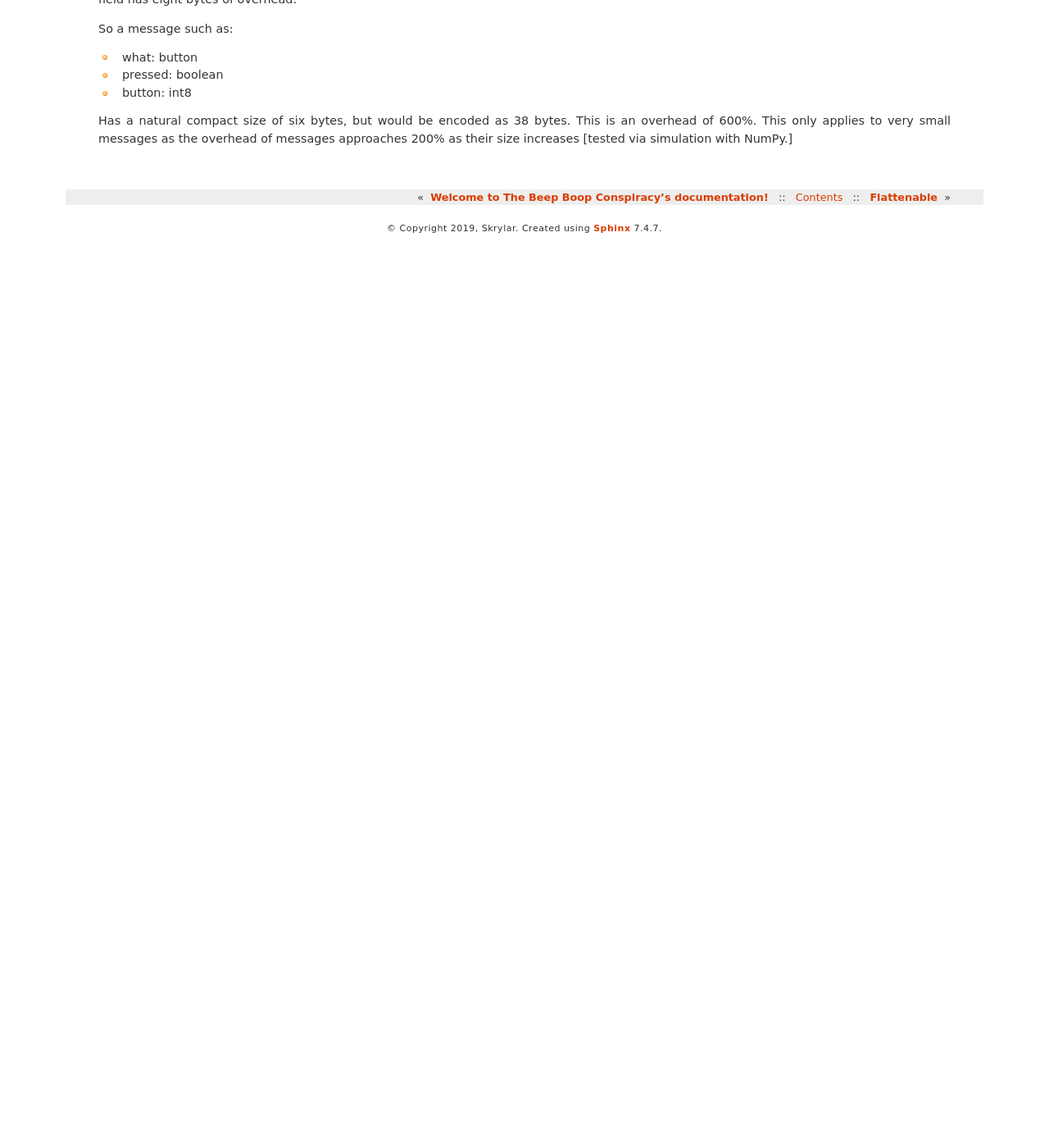
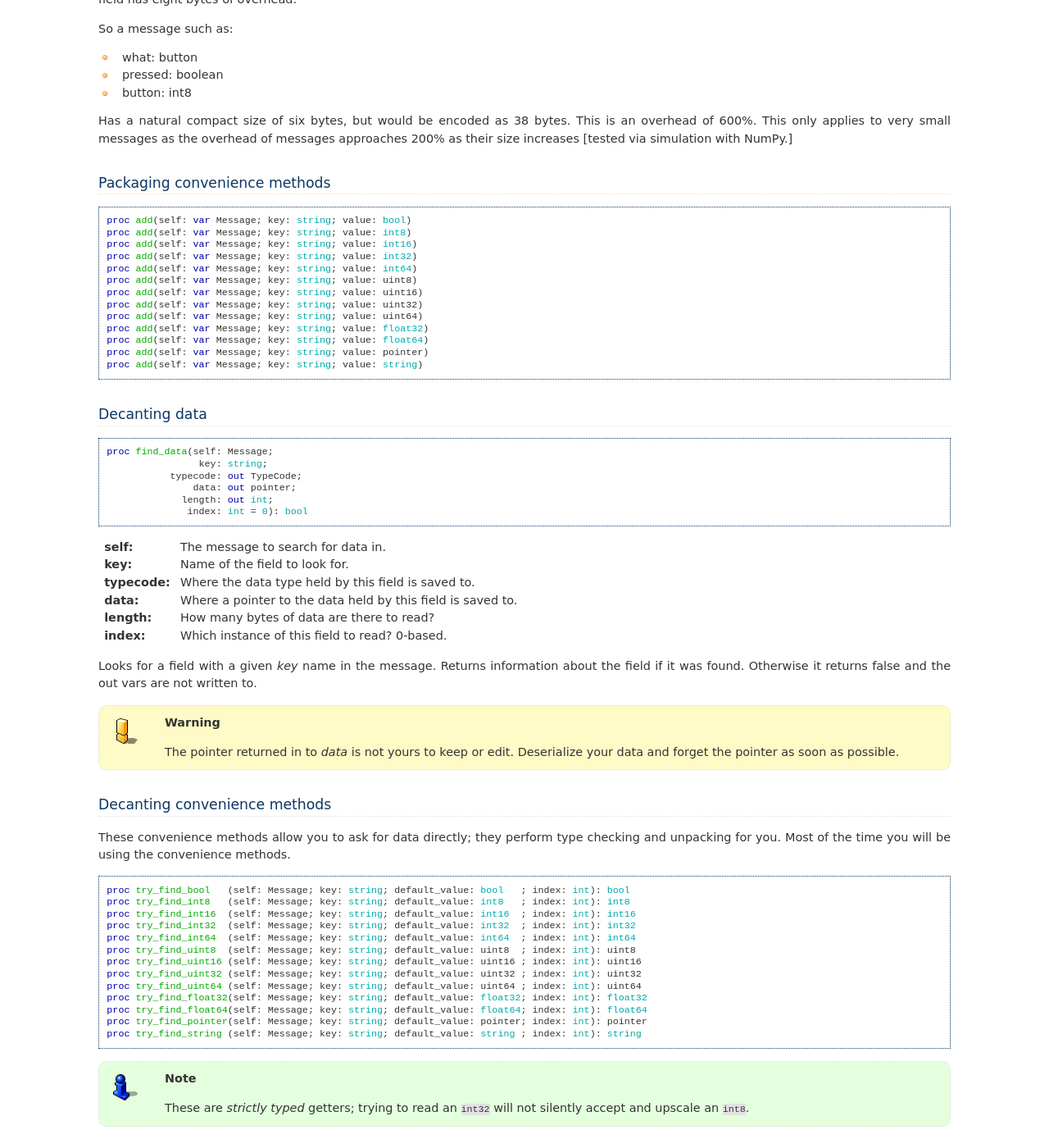
Before and after one commit to Skrylar/thunderstrike, a Sphinx documentation site: the page built from docs/source/message.rst, in a window 1280 px wide and 1400 px high, scrolled down 1141 px. Shown: the whole window at 82% size. Built offline with Sphinx 7.4.7, drawn with Linux system fonts in a browser that asks for light colours; before the commit the page ends 1436 px from its top, so only the background shows below that.

Commit message:
reading data from messages + docs

```diff
--- a/docs/source/message.rst
+++ b/docs/source/message.rst
@@ -19,13 +19,13 @@ Packaging data
 
 .. code:: nim
 
-   proc add_data*(self: var Message;
-                  name: string;
-              typecode: TypeCode;
-                  data: pointer;
-                length: int;
-            fixed_size: bool = true;
-                 count: int = 1): pointer {.discardable.}
+   proc add_data(self: var Message;
+                 name: string;
+             typecode: TypeCode;
+                 data: pointer;
+               length: int;
+           fixed_size: bool = true;
+                count: int = 1): pointer {.discardable.}
 
 :self:
 :name: Key to store the data under. Does not need to be unique, with caveat.
@@ -59,3 +59,78 @@ So a message such as:
 - button: int8
 
 Has a natural compact size of six bytes, but would be encoded as 38 bytes. This is an overhead of 600%. This only applies to very small messages as the overhead of messages approaches 200% as their size increases [tested via simulation with NumPy.]
+
+Packaging convenience methods
+-----------------------------
+
+.. code:: nim
+
+    proc add(self: var Message; key: string; value: bool)
+    proc add(self: var Message; key: string; value: int8)
+    proc add(self: var Message; key: string; value: int16)
+    proc add(self: var Message; key: string; value: int32)
+    proc add(self: var Message; key: string; value: int64)
+    proc add(self: var Message; key: string; value: uint8)
+    proc add(self: var Message; key: string; value: uint16)
+    proc add(self: var Message; key: string; value: uint32)
+    proc add(self: var Message; key: string; value: uint64)
+    proc add(self: var Message; key: string; value: float32)
+    proc add(self: var Message; key: string; value: float64)
+    proc add(self: var Message; key: string; value: pointer)
+    proc add(self: var Message; key: string; value: string)
+
+Decanting data
+--------------
+
+.. code:: nim
+
+    proc find_data(self: Message;
+                    key: string;
+               typecode: out TypeCode;
+                   data: out pointer;
+                 length: out int;
+                  index: int = 0): bool
+
+:self: The message to search for data in.
+:key: Name of the field to look for.
+:typecode: Where the data type held by this field is saved to.
+:data: Where a pointer to the data held by this field is saved to.
+:length: How many bytes of data are there to read?
+:index: Which instance of this field to read? 0-based.
+
+Looks for a field with a given `key` name in the message. Returns
+information about the field if it was found. Otherwise it returns
+false and the out vars are not written to.
+
+.. warning::
+
+    The pointer returned in to `data` is not yours to keep or
+    edit. Deserialize your data and forget the pointer as soon as
+    possible.
+
+Decanting convenience methods
+-----------------------------
+
+These convenience methods allow you to ask for data directly; they
+perform type checking and unpacking for you. Most of the time you
+will be using the convenience methods.
+
+.. code:: nim
+
+    proc try_find_bool   (self: Message; key: string; default_value: bool   ; index: int): bool
+    proc try_find_int8   (self: Message; key: string; default_value: int8   ; index: int): int8
+    proc try_find_int16  (self: Message; key: string; default_value: int16  ; index: int): int16
+    proc try_find_int32  (self: Message; key: string; default_value: int32  ; index: int): int32
+    proc try_find_int64  (self: Message; key: string; default_value: int64  ; index: int): int64
+    proc try_find_uint8  (self: Message; key: string; default_value: uint8  ; index: int): uint8
+    proc try_find_uint16 (self: Message; key: string; default_value: uint16 ; index: int): uint16
+    proc try_find_uint32 (self: Message; key: string; default_value: uint32 ; index: int): uint32
+    proc try_find_uint64 (self: Message; key: string; default_value: uint64 ; index: int): uint64
+    proc try_find_float32(self: Message; key: string; default_value: float32; index: int): float32
+    proc try_find_float64(self: Message; key: string; default_value: float64; index: int): float64
+    proc try_find_pointer(self: Message; key: string; default_value: pointer; index: int): pointer
+    proc try_find_string (self: Message; key: string; default_value: string ; index: int): string
+
+.. note::
+    These are *strictly typed* getters; trying to read an ``int32``
+    will not silently accept and upscale an ``int8``.
```
Also changed, not shown: 1 other file.
